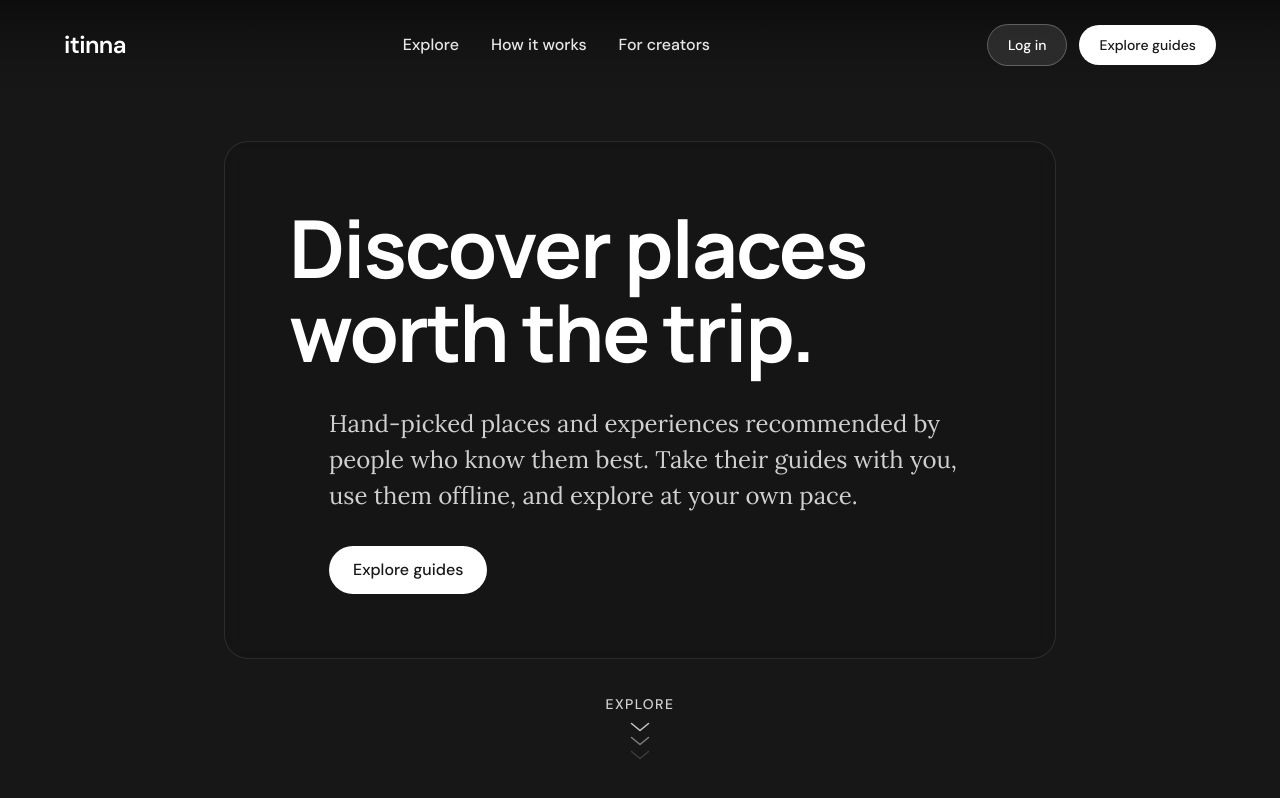
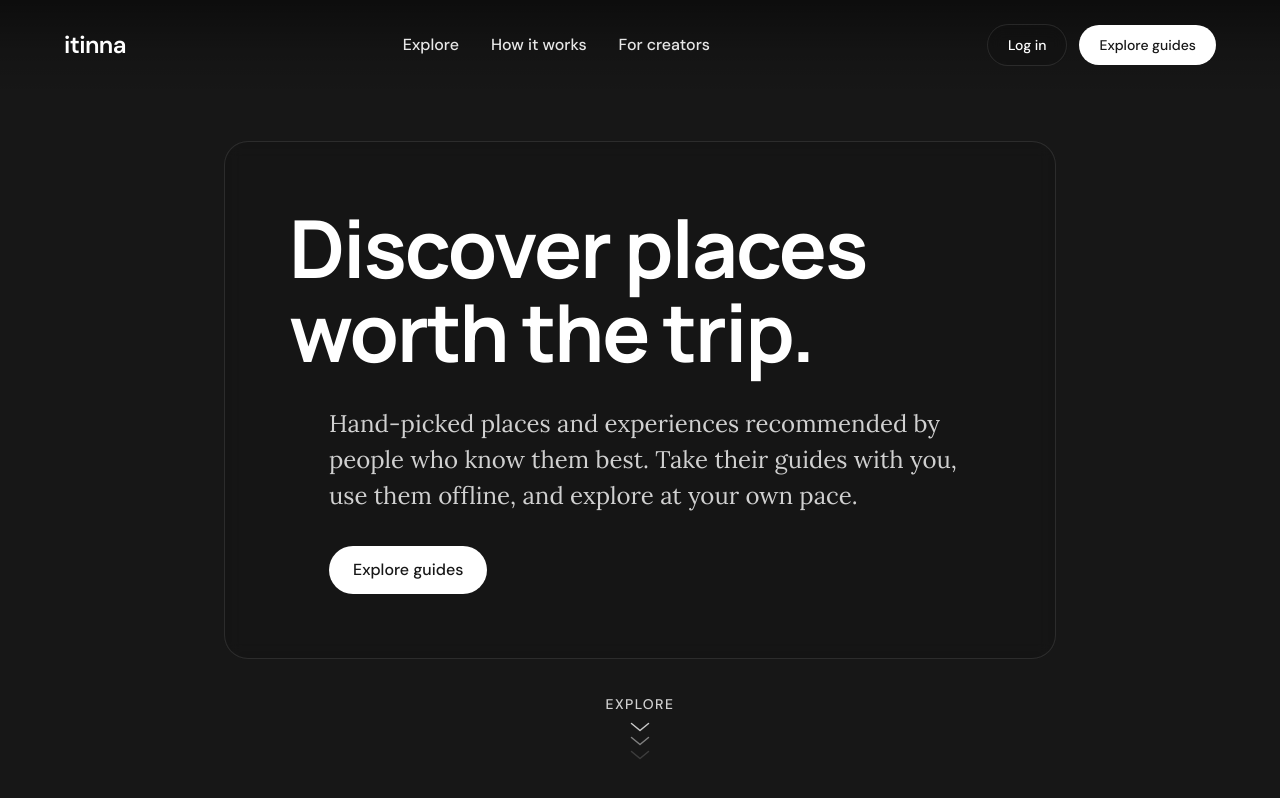
Before and after one commit to jansandor/itinna, a Next.js app: page / in a window 1280 px wide. Shown: the top 798 px of the page. Built offline with nearby package versions, Linux system fonts and the light colour scheme.

Commit message:
feat: Login button glass effect

```diff
--- a/src/components/Navigation/Navigation.tsx
+++ b/src/components/Navigation/Navigation.tsx
@@ -47,7 +47,7 @@ export const Navigation = () => {
         <div className="hidden items-center gap-3 md:flex">
           <Link
             href={ROUTE.LOG_IN}
-            className="text-small inline-flex rounded-full border border-white/25 bg-white/10 px-5 py-2.5 font-medium text-white backdrop-blur-sm transition hover:border-white/35 hover:bg-white/15"
+            className="text-small inline-flex rounded-full border border-white/10 bg-black/5 px-5 py-2.5 font-medium text-white backdrop-blur-sm transition hover:bg-black/10"
           >
             Log in
           </Link>
@@ -86,7 +86,7 @@ export const Navigation = () => {
           <Link
             href={ROUTE.LOG_IN}
             onClick={handleCloseMenu}
-            className="text-small mt-2 rounded-full border border-white/25 bg-white/10 px-4 py-2 text-center font-medium text-white backdrop-blur-sm transition hover:border-white/35 hover:bg-white/15"
+            className="text-small mt-2 rounded-full border border-white/10 bg-black/5 px-4 py-2 text-center font-medium text-white backdrop-blur-sm transition hover:bg-black/10"
           >
             Log in
           </Link>
```
